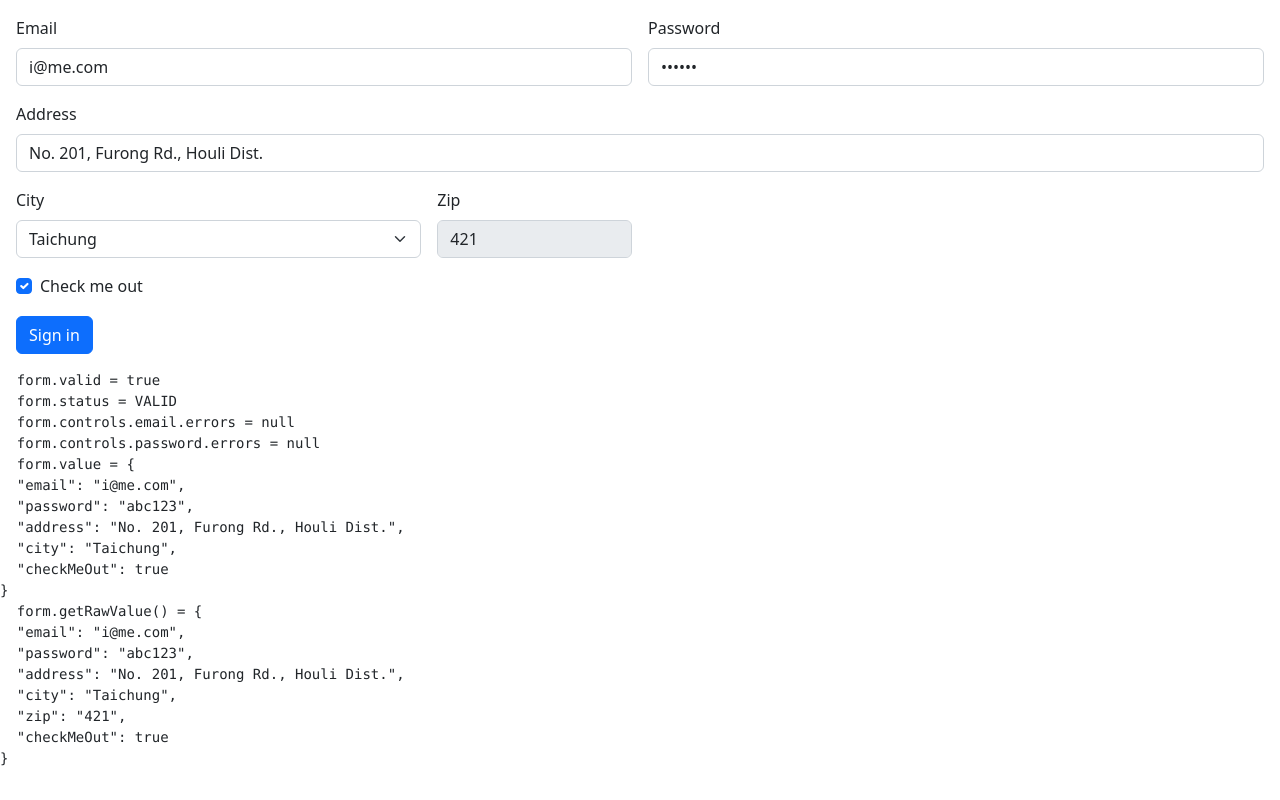
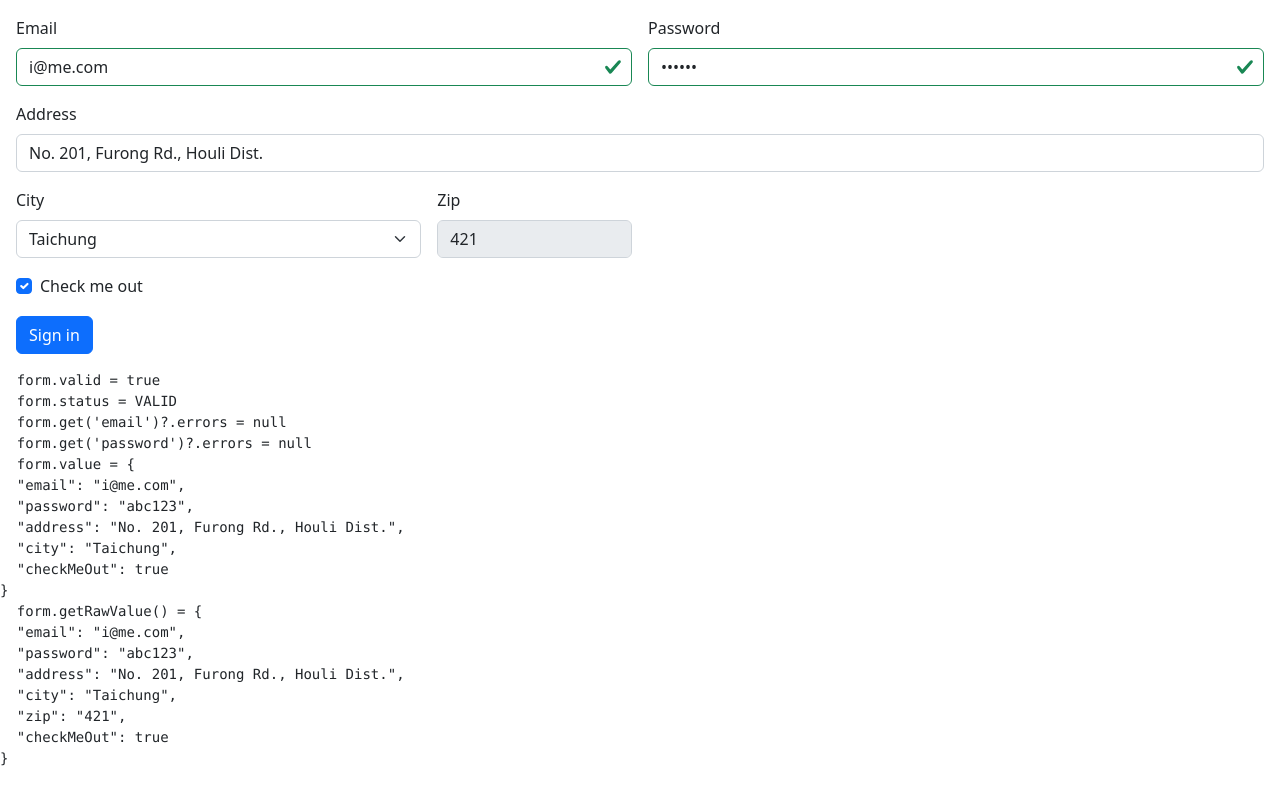
Before and after one commit to urbrioche/angular-reative-forms-upgrade-14, an Angular app: page / in a window 1280 px wide. Built offline with nearby package versions, Linux system fonts and the light colour scheme.

Commit message:
示範自定驗證器的操作

```diff
--- a/src/app/untyped-form-demo/untyped-form-demo.component.html
+++ b/src/app/untyped-form-demo/untyped-form-demo.component.html
@@ -4,19 +4,29 @@
       <label for="inputEmail4" class="form-label">Email</label>
       <input type="email" class="form-control" id="inputEmail4"
              formControlName="email"
+             [class.is-valid]="form.get('email')?.valid"
+             [class.is-invalid]="form.get('email')?.invalid"
       >
       <div class="invalid-feedback">
-        email is required
-        email is not correct
+        <ng-container *ngIf="form.get('email')?.errors?.required">
+          email is required
+        </ng-container>
+        <ng-container *ngIf="form.get('email')?.errors?.email">
+          email is not correct
+        </ng-container>
       </div>
     </div>
     <div class="col-md-6">
       <label for="inputPassword4" class="form-label">Password</label>
       <input type="password" class="form-control" id="inputPassword4"
              formControlName="password"
+             [class.is-valid]="form.get('password')?.valid"
+             [class.is-invalid]="form.get('password')?.invalid"
       >
       <div class="invalid-feedback">
-        the minimum length of password should be 6
+        <ng-container *ngIf="form.get('password')?.errors?.minlength">
+          the minimum length of password should be {{form.get('password')?.errors?.['minlength']?.['requiredLength']}}
+        </ng-container>
       </div>
     </div>
     <div class="col-12">
@@ -58,8 +68,8 @@
 <pre>
   form.valid = {{ form.valid }}
   form.status = {{ form.status }}
-  form.controls.email.errors = {{ form.get('email')?.errors | json }}
-  form.controls.password.errors = {{ form.get('password')?.errors | json }}
+  form.get('email')?.errors = {{ form.get('email')?.errors | json }}
+  form.get('password')?.errors = {{ form.get('password')?.errors | json }}
   form.value = {{ form.value | json }}
   form.getRawValue() = {{ form.getRawValue() | json }}
 </pre>
```
